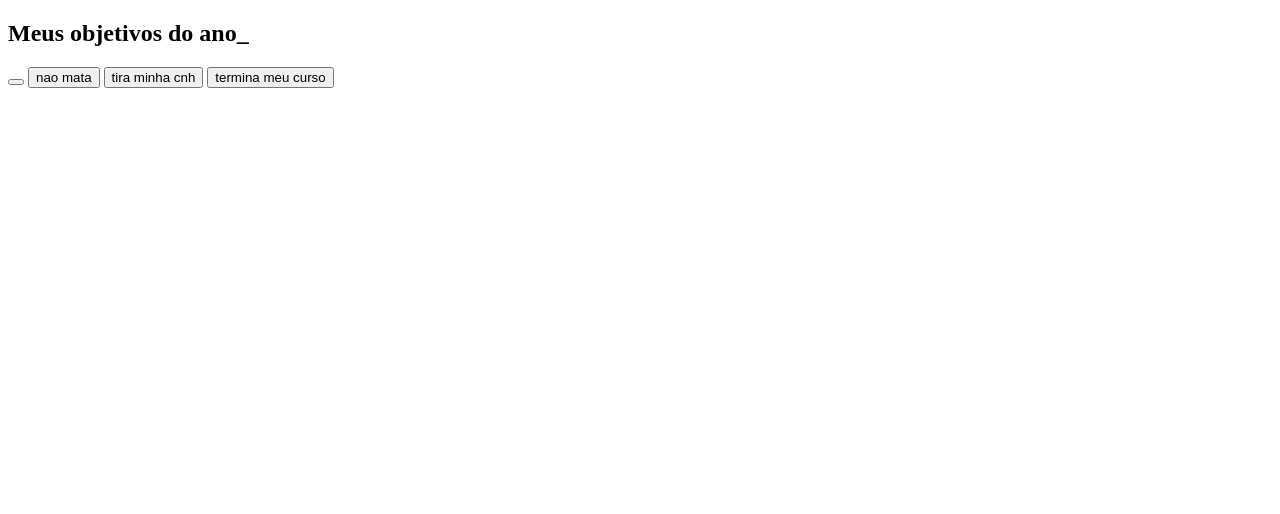
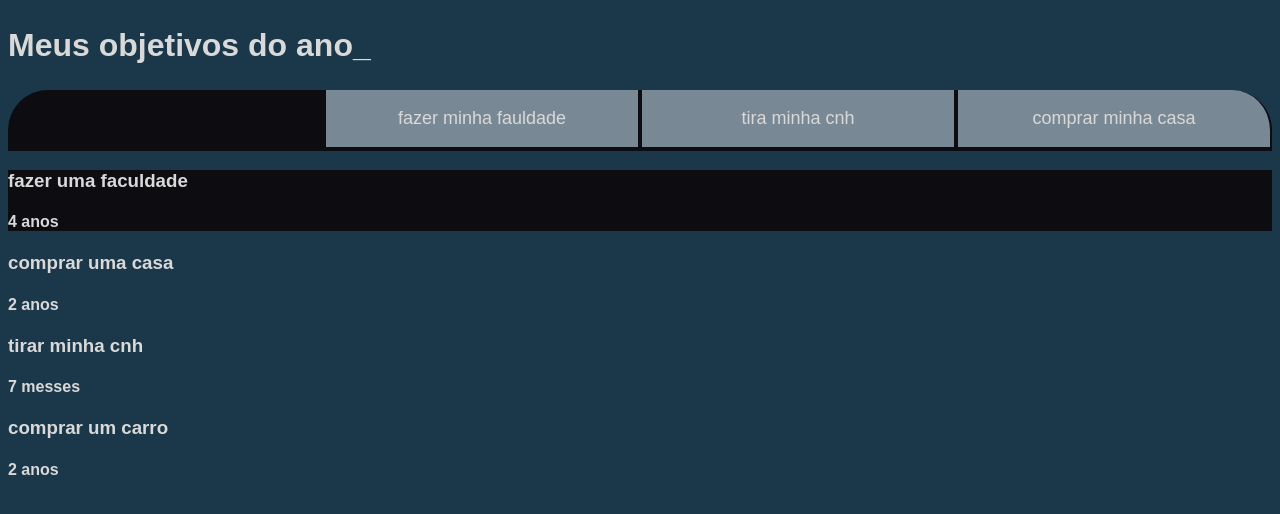
Before and after one commit to isabellypontes/agenda2025, a plain HTML site: page index.html in a window 1280 px wide. Drawn offline with Linux system fonts and the light colour scheme.

Commit message:
Add files via upload

```diff
--- a/index.html
+++ b/index.html
@@ -3,19 +3,39 @@
 <head>
     <meta charset="UTF-8">
     <meta name="viewport" content="width=device-width, initial-scale=1.0">
+    <link rel="stylesheet" href="style.css">
     <title>meus objetivos do ano</title>
-    <link rel="stylesheet" href="style.css">
+
 </head>
-
 <body>
     <section class="conteudo-principal">
         <h2 class="titulo-principal">Meus objetivos do ano<span>_</span></h2>
        <div class="conteudo">
         <div class="botoes">
         <button class="botao ativo"></button>
-        <button class="botao">nao mata</button>
+        <button class="botao">fazer minha fauldade</button>
         <button class="botao">tira minha cnh</button>
-        <button class="botao">termina meu curso</button>
+        <button class="botao">comprar minha casa</button>
         </div>
+        <div class="abas-textos">
+            <div class="abas-conteudo ativo">
+                <h3 class="aba-conteudo-titulo-principal">fazer uma faculdade</h3>
+                <h4 class="aba-conteudo-titulo-secundario">4 anos</h4>
+            </div>
+            <div class="abas-conteudo">
+                <h3 class="aba-conteudo-titulo-principal">comprar uma casa</h3>
+                <h4 class="aba-conteudo-titulo-secundario">2 anos</h4>
+            </div>
+            <div class="abas-conteudo">
+                <h3 class="aba-conteudo-titulo-principal">tirar minha cnh</h3>
+                <h4 class="aba-conteudo-titulo-secundario">7 messes</h4>
+            </div>
+            <div class="abas-conteudo">
+                <h3 class="aba-conteudo-titulo-principal">comprar um carro</h3>
+                <h4 class="aba-conteudo-titulo-secundario">2 anos</h4>
+            </div>
+
+        </div>
+    </section>
 </body>
 </html>
--- /dev/null
+++ b/style.css
@@ -0,0 +1,78 @@
+
+
+:root{
+    --cor-de-fundo: #1a3849;
+    --vermelho: #e21111;
+    --branco: #dad9d9;
+    --botao-ativo: #0c0c11;
+    --botao-inativo: rgba(216, 216, 226, 0.5);
+    --texto-fundo: rgba(220, 224, 226, 0.3);
+}
+body{
+
+background-color: var(--cor-de-fundo);
+color: var(--branco);
+font-family: 'Chakra Petch', sans-serif;
+
+}
+
+.conteudo.principal{
+    display: flex ;
+flex-direction: column;
+justify-content: center;
+align-items: center;
+max-width: 1200px;
+
+}
+.titulo-principal {
+    text-align: left;
+    width: 100%;
+    font-size: 32px;
+}
+
+.titulo-principal span {
+    color: var(--verde);
+}
+
+.botao {
+    font-family: 'Chakra Petch', sans-serif;
+    background-color: var(--botao-inativo);
+    color: var(--branco);
+    display: flex;
+    justify-content: center;
+    padding: 1em;
+    font-size: 18px;
+    align-items: center;
+    width: 100%;
+    border-bottom: 4px solid var(--botao-ativo);
+    border-left: 2px solid var(--botao-ativo);
+    border-right: 2px solid var(--botao-ativo);
+    border-top: none;
+}
+
+.botao:first-child {
+    border-radius: 40px 40px 0 0;
+}
+
+.botoes {
+    display: block;
+}
+
+.ativo{
+    background-color: var(--botao-ativo);
+    border-bottom: 4px solid var(--verde);
+}
+
+@media screen and (min-width: 768px) {
+    .botoes {
+        display: flex;
+    }
+
+    .botao:first-child {
+        border-radius: 40px 0 0 0;
+    }
+
+    .botao:last-child {
+        border-radius: 0 40px 0 0;
+    }
+}
```
Also changed, not shown: main.js (added, +52 -0 lines).
